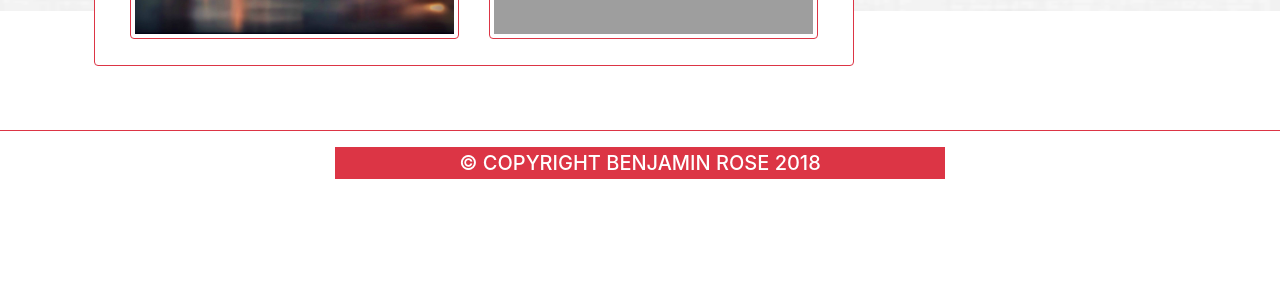
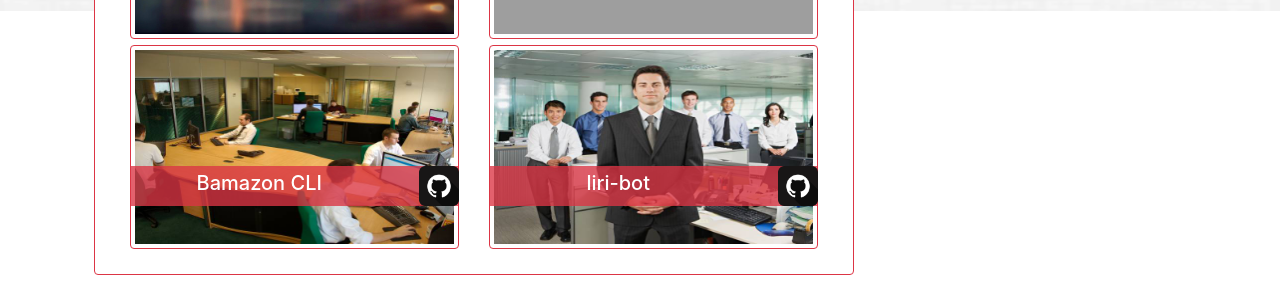
Before and after one commit to benoctopus/Benoctopus.github.io, a plain HTML site: page portfolio.html in a window 1280 px wide. Shown: the part 789-1093 px from the top of the page. Before the commit the page ends 979 px from the top, so only its background shows below. Drawn offline with nearby package versions, Linux system fonts and the light colour scheme; grey boxes are pictures that could not be loaded.

Commit message:
added items to portfolio

```diff
--- a/portfolio.html
+++ b/portfolio.html
@@ -126,6 +126,31 @@
           </div>
 
         </div>
+        <div class="row justify-content-center">
+
+          <div class="col-11 col-md-6 mb-5">
+            <img class="img-fluid border border-danger img-thumbnail port-img" src="assets/images/business-q-c-640-480-6.jpg">
+            <div class="position-relative" style="margin-top: -25%; background-color: #dc3545c7; height: 40px;">
+              <div class="row"><a class="col" href="https://github.com/benoctopus/bamazon">
+                <h3 class="text-center text-white port-text" >Bamazon CLI</h3>
+              </a>
+                <a class="col-auto" target="_blank" href="https://github.com/benoctopus/bamazon"><img src="assets/images/if_github_253591.png" style="height: 40px"></a>
+              </div>
+            </div>
+          </div>
+
+          <div class="col-11 col-md-6 mb-5">
+            <img class="img-fluid border border-danger img-thumbnail port-img" src="assets/images/business-q-c-640-480-8.jpg">
+            <div class="position-relative" style="margin-top: -25%; background-color: #dc3545c7; height: 40px;">
+              <div class="row"><a class="col" href="https://github.com/benoctopus/liri-bot">
+                <h3 class="text-center text-white port-text" >liri-bot</h3>
+              </a>
+                <a class="col-auto" target="_blank" href="https://github.com/benoctopus/liri-bot"><img src="assets/images/if_github_253591.png" style="height: 40px"></a>
+              </div>
+            </div>
+          </div>
+
+        </div>
       </div>
     </div>
 
```
